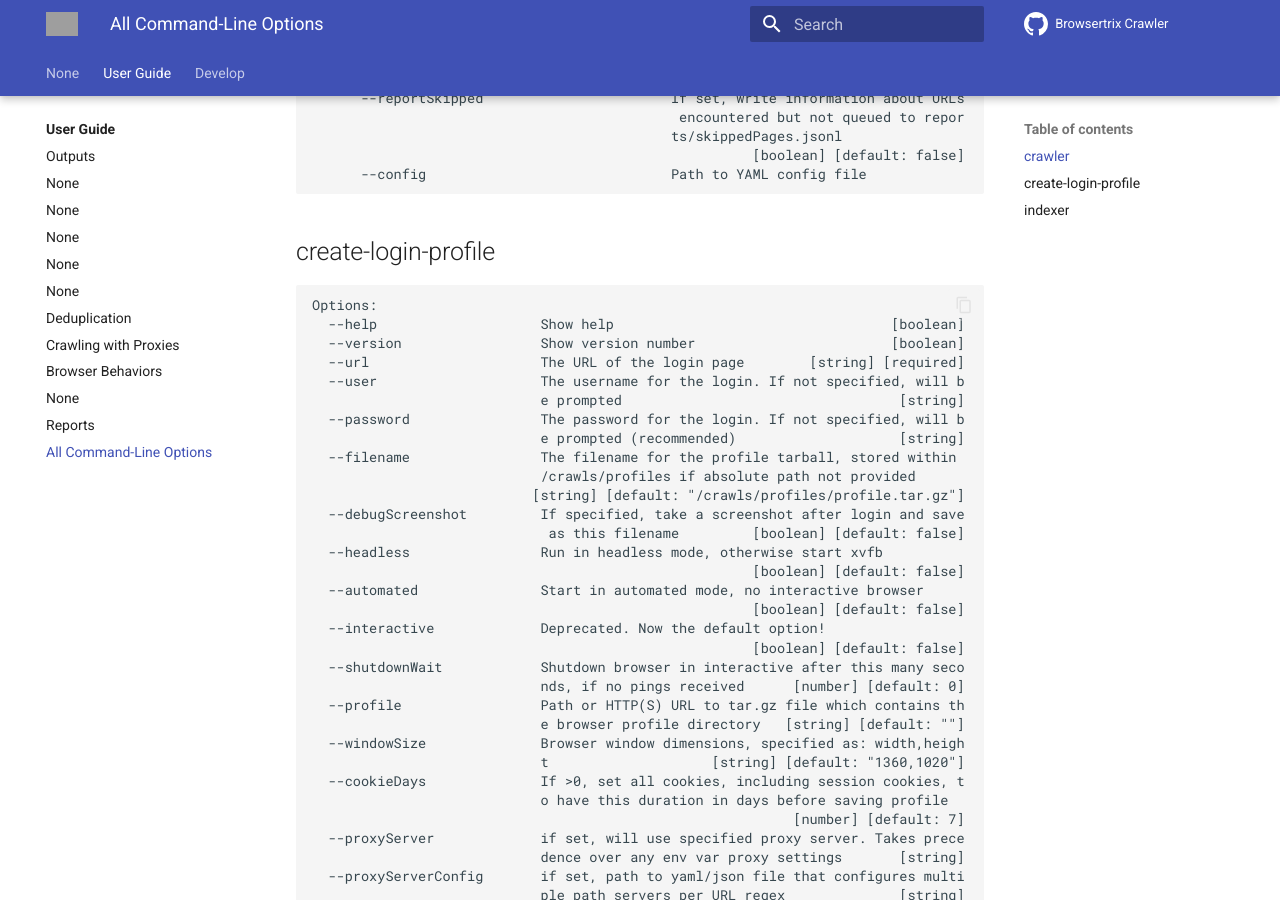
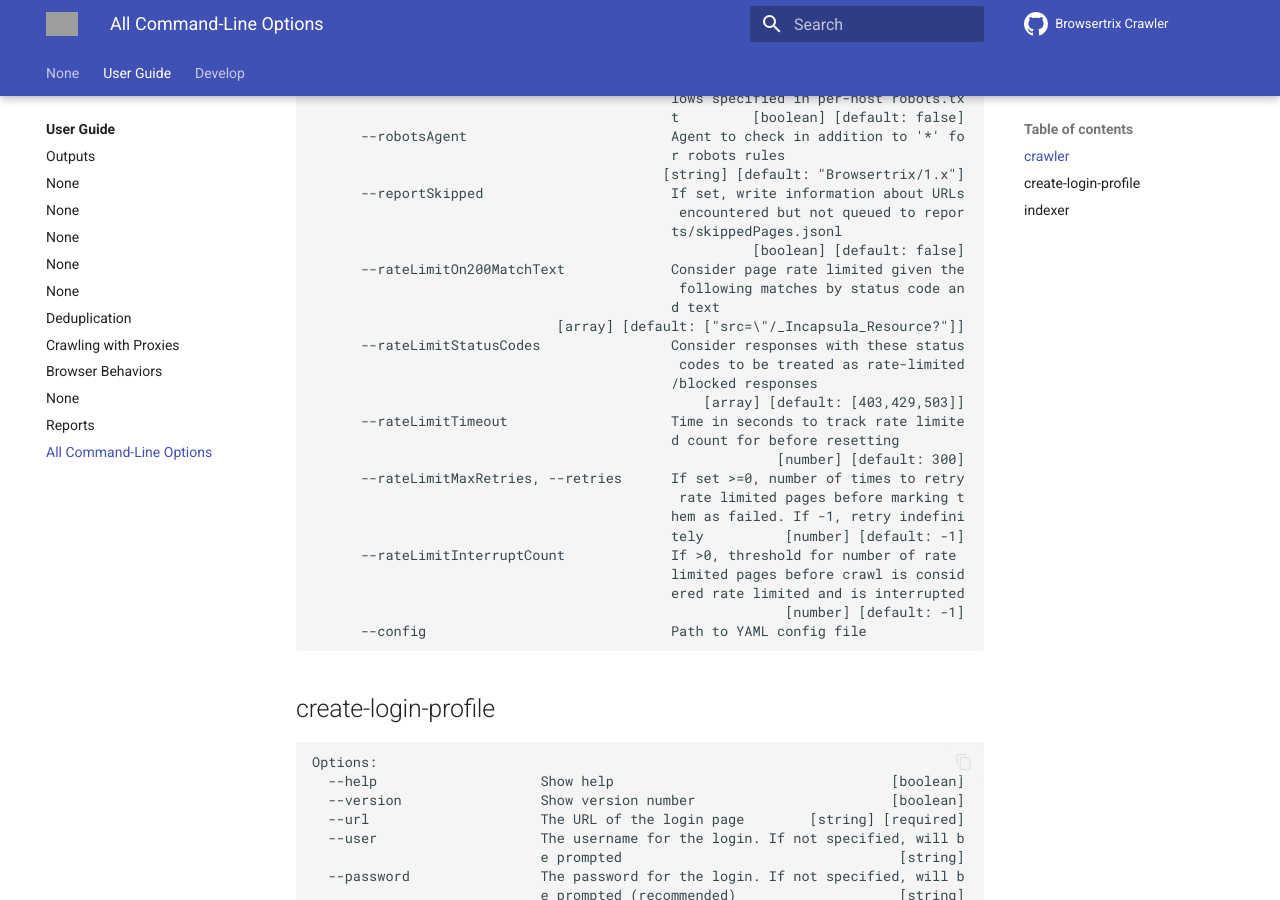
Before and after one commit to webrecorder/browsertrix-crawler, an MkDocs documentation site: the page built from docs/docs/user-guide/cli-options.md, in a window 1280 px wide and 900 px high, scrolled down 6686 px. Built offline with MkDocs 1.6.1 and Material for MkDocs 9.7.7, drawn with Linux system fonts in a browser that asks for light colours; comment, search, counter and statistics services are not loaded; some of the changed text lies outside the part shown; grey boxes are pictures that could not be loaded.

Commit message:
rename --ignoreScopeForBehaviorLinks to --alwaysAddBehaviorLinks (#1060)
docs: update cli opts for --alwaysAddBehaviorLinks (and other new
options)

````diff
--- a/docs/docs/user-guide/cli-options.md
+++ b/docs/docs/user-guide/cli-options.md
@@ -50,12 +50,17 @@
       --allowHashUrls                       Allow Hashtag URLs, useful for singl
                                             e-page-application crawling or when
                                             different hashtags load dynamic cont
-                                            ent
+                                            ent                        [boolean]
       --selectLinks, --linkSelector         One or more selectors for extracting
                                              links, in the format [css selector]
                                             ->[property to use],[css selector]->
                                             @[attribute to use]
                                             [array] [default: ["a[href]->href"]]
+      --alwaysAddBehaviorLinks              If set, permits addLink() calls from
+                                             behavior scripts to bypass crawl sc
+                                            ope and ensures that the extra links
+                                             are always crawled
+                                                      [boolean] [default: false]
       --clickSelector                       Selector for elements to click when
                                             using the autoclick behavior
                                                          [string] [default: "a"]
@@ -345,6 +350,25 @@
                                              encountered but not queued to repor
                                             ts/skippedPages.jsonl
                                                       [boolean] [default: false]
+      --rateLimitOn200MatchText             Consider page rate limited given the
+                                             following matches by status code an
+                                            d text
+                              [array] [default: ["src=\"/_Incapsula_Resource?"]]
+      --rateLimitStatusCodes                Consider responses with these status
+                                             codes to be treated as rate-limited
+                                            /blocked responses
+                                                [array] [default: [403,429,503]]
+      --rateLimitTimeout                    Time in seconds to track rate limite
+                                            d count for before resetting
+                                                         [number] [default: 300]
+      --rateLimitMaxRetries, --retries      If set >=0, number of times to retry
+                                             rate limited pages before marking t
+                                            hem as failed. If -1, retry indefini
+                                            tely          [number] [default: -1]
+      --rateLimitInterruptCount             If >0, threshold for number of rate
+                                            limited pages before crawl is consid
+                                            ered rate limited and is interrupted
+                                                          [number] [default: -1]
       --config                              Path to YAML config file
 ```
 
````
Also changed, not shown: 2 other files.
